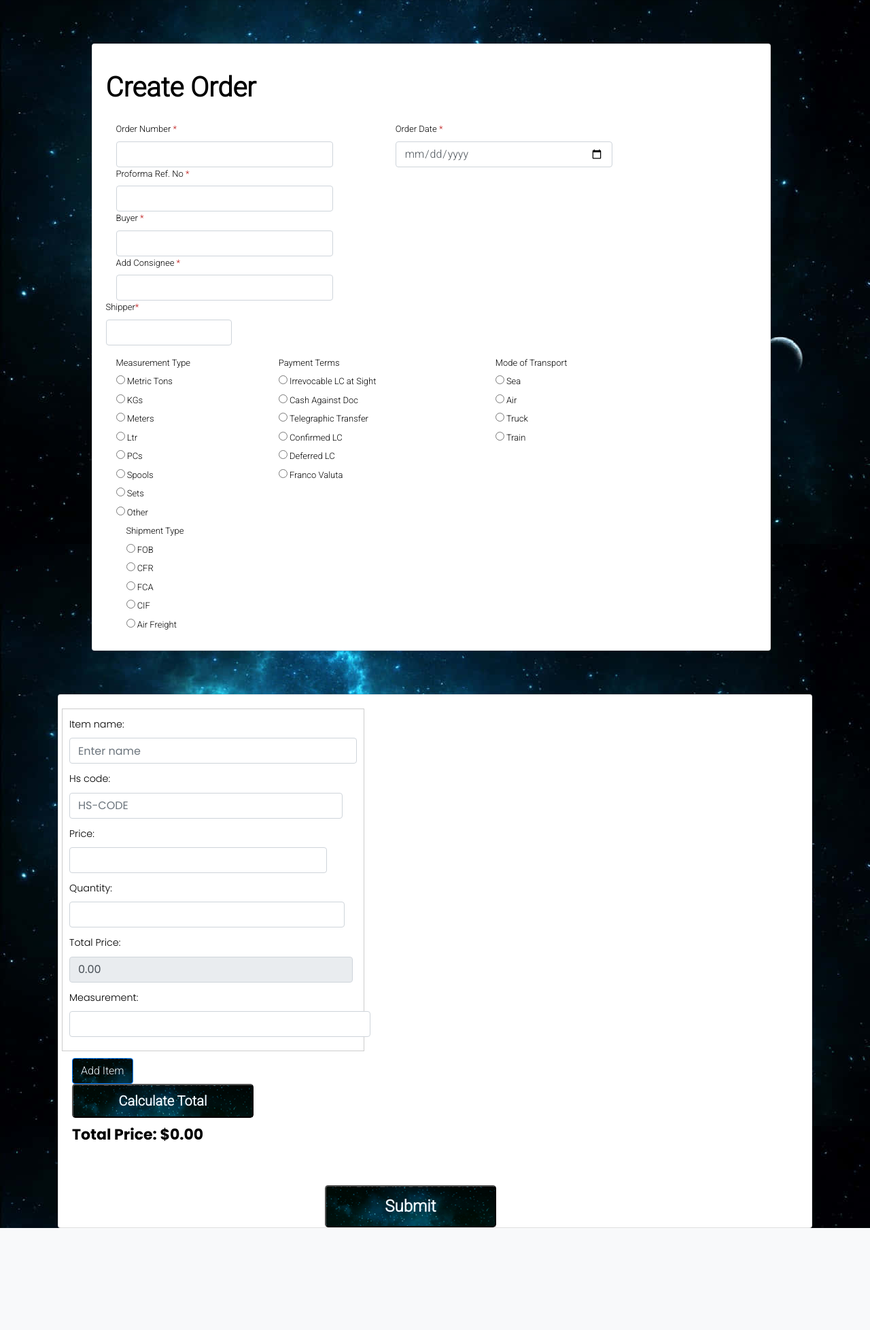
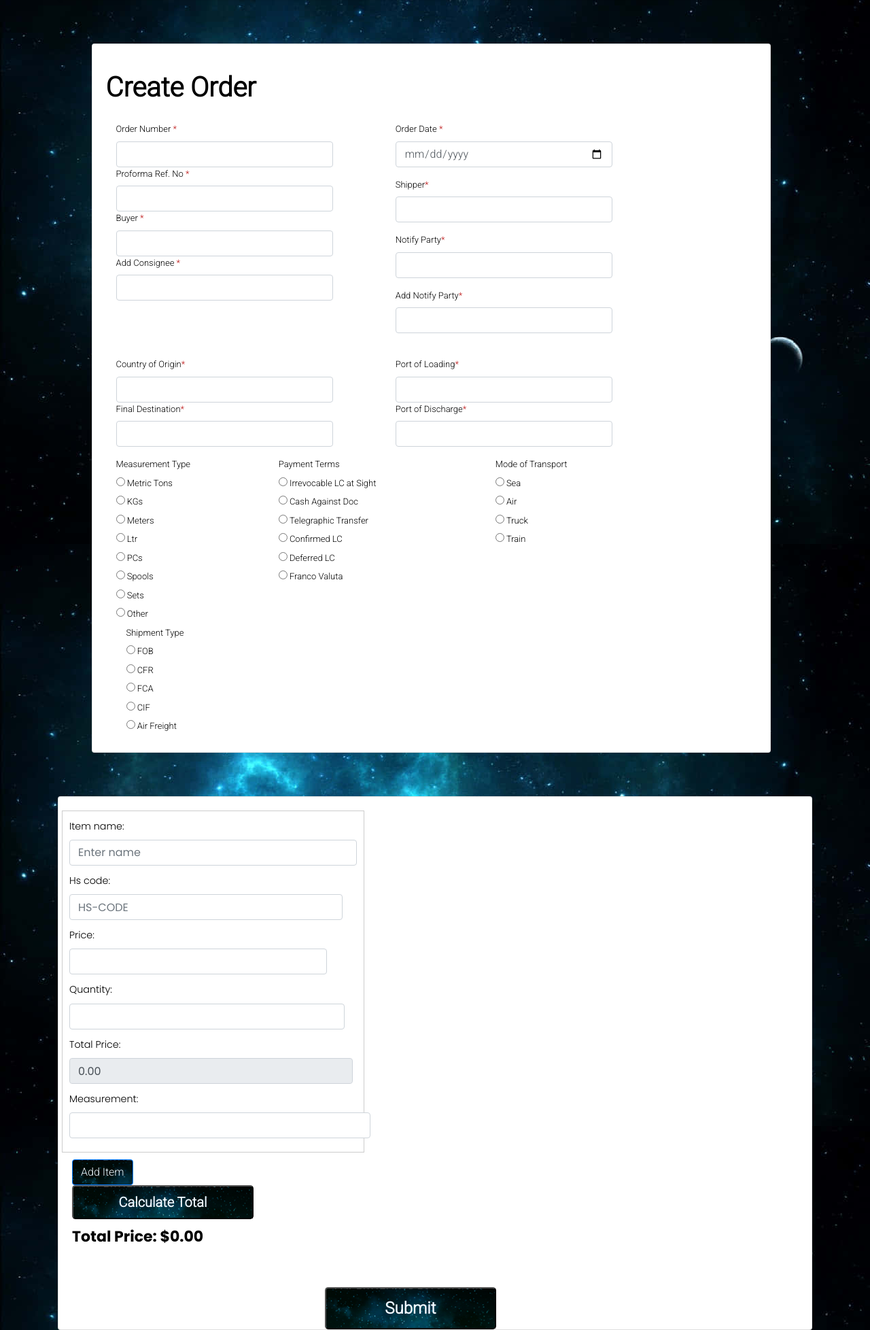
Before and after one commit to ludaze/cosmic_heroku, a Django app: page /cosmic/create_order in a window 1280 px wide. Shown: the part 56-2012 px from the top of the page at 68% size. Before the commit the page ends 1862 px from the top, so only its background shows below. Run offline with Django 5.2, Linux system fonts and the light colour scheme; some libraries are stand-ins or nearby versions.

Commit message:
notify parties and locations added on order form

```diff
--- a/cosmic/templates/create_order.html
+++ b/cosmic/templates/create_order.html
@@ -105,8 +105,6 @@
                                             data-target="#datepicker1" />
                                     </div>
                                 </div>
-
-                            </div>
                                 <div class="form-group">
                                     <label class="control-label col-sm-8">Shipper<span style="color: rgb(187, 17, 17);">*</span></label>
                                     <div class="col-sm-11">
@@ -119,10 +117,103 @@
                                     </div>
 
                                 </div>
+                                <div class="form-group">
+                                    <label class="control-label col-sm-8">Notify Party<span style="color: rgb(187, 17, 17);">*</span></label>
+                                    <div class="col-sm-11">
+                                        <input type="text" list="the_orders7" class="form-control" name="notify_party">
+                                    <datalist id="the_orders7">
+                                        {% for customer in customers %}
+                                        <option value="{{customer.customer_name}}"></option>
+                                        {% endfor %}
+                                    </datalist>
+                                    </div>
+
+                                </div>
+                                <div class="form-group">
+                                    <label class="control-label col-sm-8">Add Notify Party<span style="color: rgb(187, 17, 17);">*</span></label>
+                                    <div class="col-sm-11">
+                                        <input type="text" list="the_orders8" class="form-control" name="notify_party2">
+                                    <datalist id="the_orders8">
+                                        {% for customer in customers %}
+                                        <option value="{{customer.customer_name}}"></option>
+                                        {% endfor %}
+                                    </datalist>
+                                    </div>
+
+                                </div>
+                            </div>
+
+
+
+                       </div>
+                       <div class="row" style="margin-top: 20px;">
+                        <div class="col-sm-5">
+                            <span class="form-group">
+                                <label class="control-label col-sm-8"> Country of Origin<span style="color: rgb(187, 17, 17);">*</span></label>
+                                <div class="col-sm-11">
+
+                                    <input type="text" class="form-control" name="country_of_origin" >
+                                </div>
+                            </span>
+
+                            <span class="form-group">
+                                <label class="control-label col-sm-8">Final Destination<span style="color: rgb(187, 17, 17);">*</span></label>
+                                <div class="col-sm-11">
+                                    <input type="text" class="form-control" name="final_destination">
+
+                                </div>
+
+                            </span>
 
 
                         </div>
 
+
+                            <div class="col-sm-5">
+                                <span class="form-group">
+                                    <label class="control-label col-sm-8"> Port of Loading<span style="color: rgb(187, 17, 17);">*</span></label>
+                                    <div class="col-sm-11">
+
+                                        <input type="text" class="form-control" name="port_of_loading" >
+                                    </div>
+                                </span>
+                                <div class="form-group">
+                                    <label class="control-label col-sm-8">Port of Discharge<span style="color: rgb(187, 17, 17);">*</span></label>
+                                    <div class="col-sm-11">
+                                        <input type="text" class="form-control" name="port_of_discharge" >
+
+                                    </div>
+
+                                </div>
+                                <!--
+                                    <div class="form-group">
+                                    <label class="control-label col-sm-8">Consignee<span style="color: rgb(187, 17, 17);">*</span></label>
+                                    <div class="col-sm-11">
+                                        <input type="text" list="the_orders" class="form-control" name="notify_party">
+                                        <datalist id="the_orders">
+                                            {% for customer in customers %}
+                                            <option value="{{customer.customer_name}}"></option>
+                                            {% endfor %}
+                                        </datalist>
+                                    </div>
+
+                                </div>
+                                <div class="form-group">
+                                    <label class="control-label col-sm-8">Notify Party 2</label>
+                                    <div class="col-sm-11">
+                                        <input type="text" list="the_orders3" class="form-control" name="notify_party2">
+                                        <datalist id="the_orders3">
+                                            {% for customer in customers %}
+                                            <option value="{{customer.customer_name}}"></option>
+                                            {% endfor %}
+                                        </datalist>
+                                    </div>
+
+                                </div> -->
+                            </div>
+
+
+                       </div>
                         <div class="col-sm-12" style="display: block;">
 
                             <div class="row">
```
Lines whose indentation alone changed are shown as unchanged.
